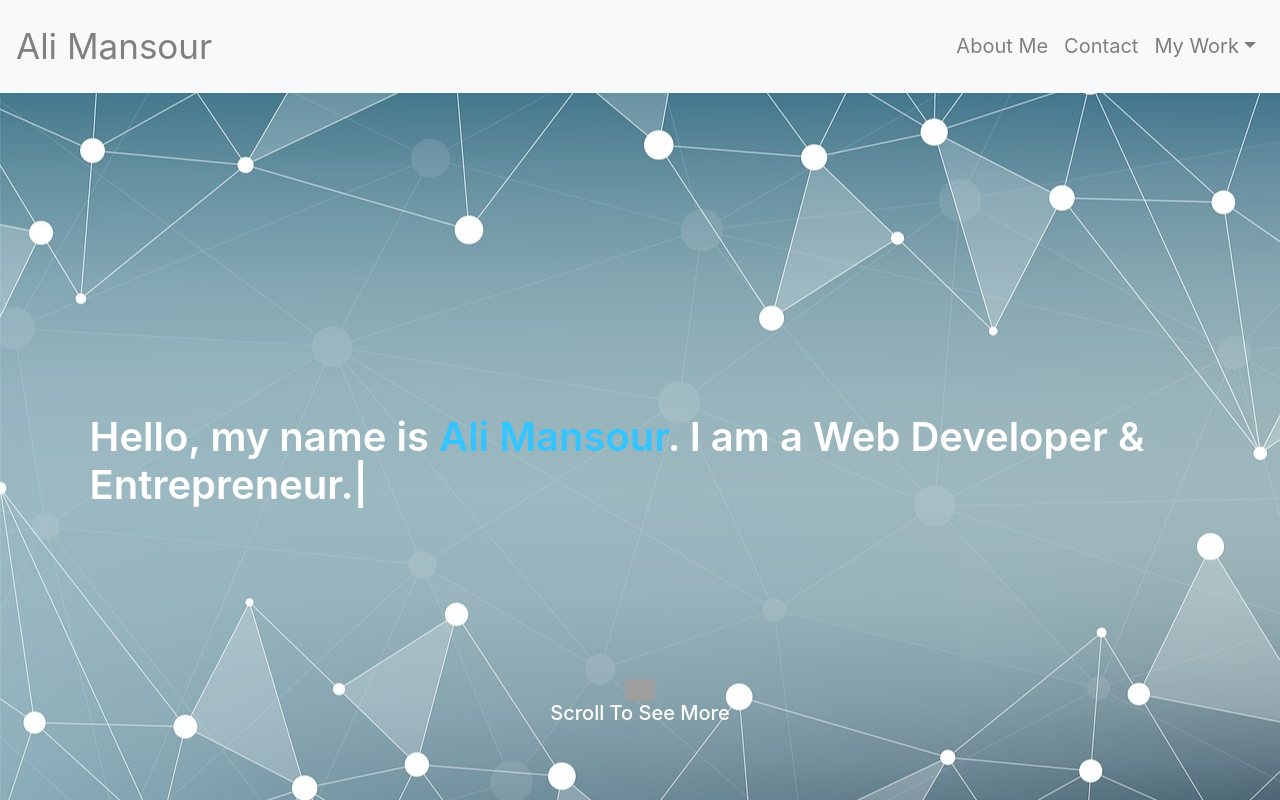
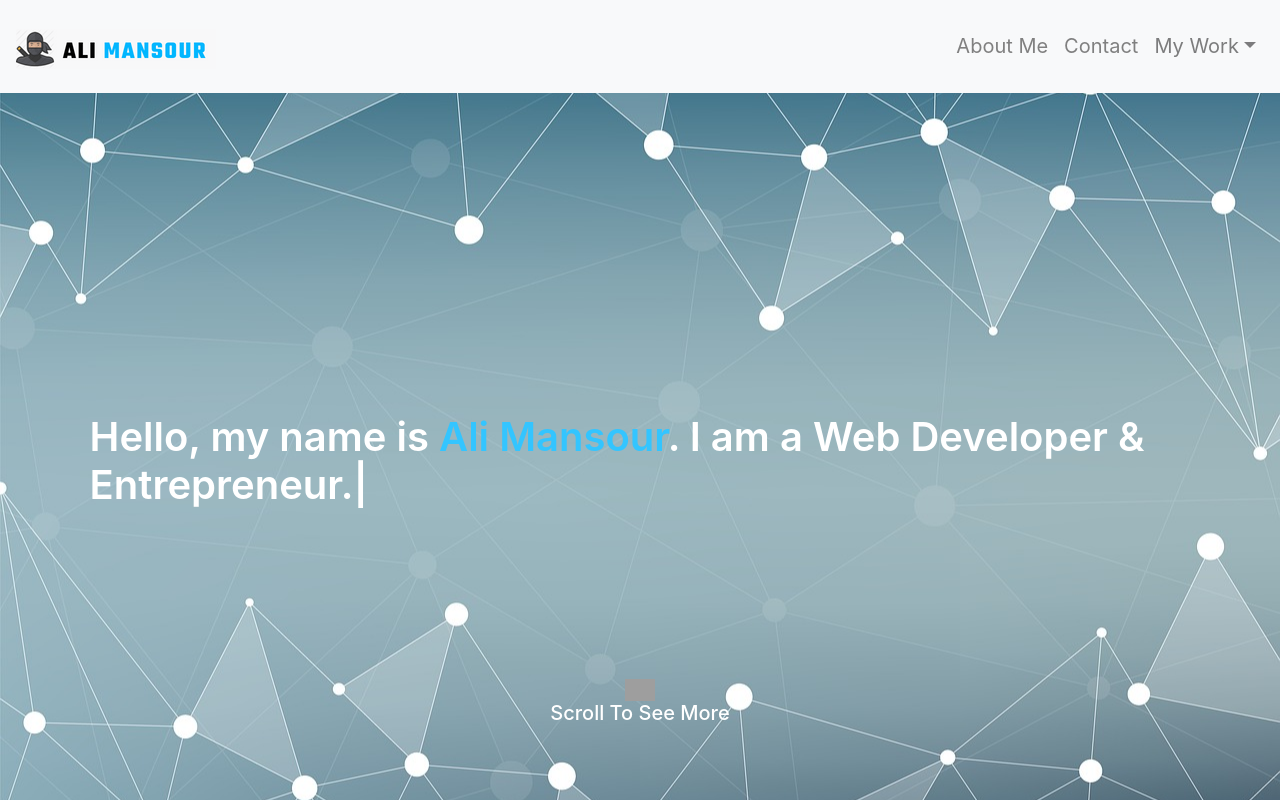
Before and after one commit to alzz0/react-portfolio, a React (Create React App) app: page / in a window 1280 px wide. Shown: the top 800 px of the page. Built offline with nearby package versions, Linux system fonts and the light colour scheme; grey boxes are pictures that could not be loaded.

Commit message:
add logo

```diff
--- a/src/components/NavBar.js
+++ b/src/components/NavBar.js
@@ -1,5 +1,6 @@
 import React, { Component } from "react";
 import { Link } from "react-router-dom";
+import logo from "../images/alim.png"
 
 import {
   Collapse,
@@ -44,7 +45,7 @@ class NavBar extends React.Component {
                 fontSize: "35px"
               }}
             >
-              Ali Mansour
+              <img src={logo}/>
             </Link>
           </NavbarBrand>
           <NavbarToggler onClick={this.toggle} />
```
Also changed, not shown: src/images/ali.png (added), src/images/alim.png (added).
